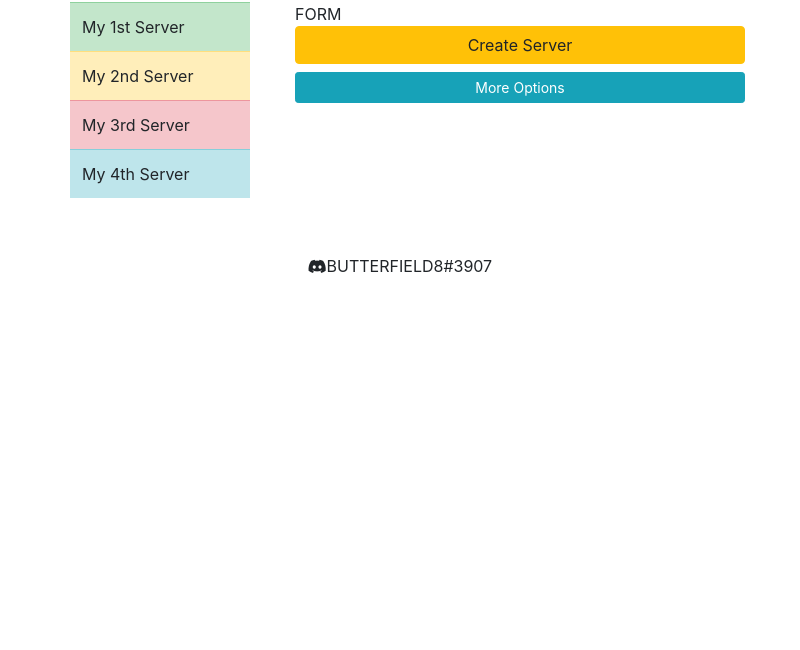
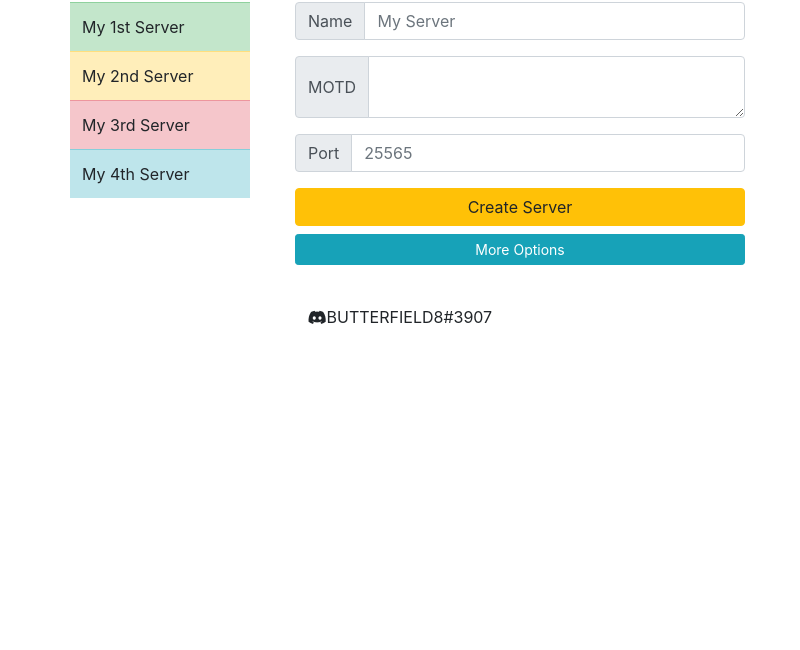
Before and after one commit to MrButtersDEV/MCServerCreator, an Electron app: page index.html in a window 800 px wide. Shown: the part 150-800 px from the top of the page. Drawn offline with nearby package versions, Linux system fonts and the light colour scheme.

Commit message:
Update index.html

```diff
--- a/index.html
+++ b/index.html
@@ -70,7 +70,30 @@
     <div class="col-sm-8">
       <h2>Create A New Server</h2>
 
-        FORM
+        <div class="input-group mb-3">
+          <div class="input-group-prepend">
+            <span class="input-group-text" id="basic-addon1">Name</span>
+          </div>
+          <input type="text" class="form-control" placeholder="My Server" aria-label="My Server" aria-describedby="basic-addon1">
+        </div>
+
+        <div class="input-group">
+          <div class="input-group-prepend">
+            <span class="input-group-text">MOTD</span>
+          </div>
+          <textarea class="form-control" aria-label="A MC Server Creator Server."></textarea>
+        </div>
+
+        <p></p>
+
+        <div class="input-group mb-3">
+          <div class="input-group-prepend">
+            <span class="input-group-text" id="basic-addon1">Port</span>
+          </div>
+          <input type="text" class="form-control" placeholder="25565" aria-label="25565" aria-describedby="basic-addon1">
+        </div>
+
+
 
         <button type="button" class="btn btn-warning btn-block">Create Server</button>
 
```
